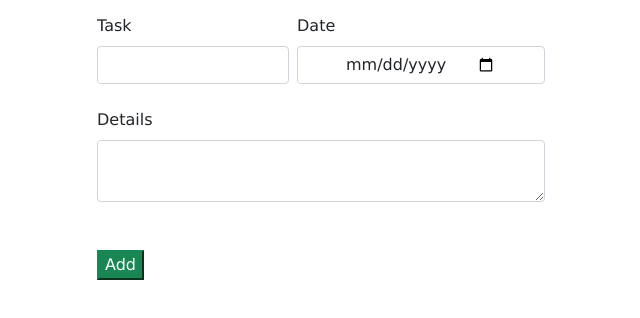
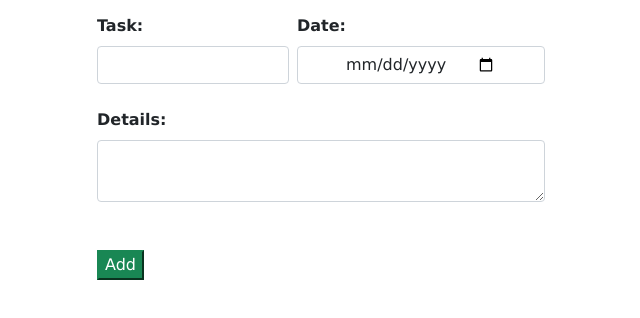
Before and after one commit to 3ple-C/_to_doList, a plain HTML site: page index.html in a window 1280 px wide. Shown: the part 128-446 px from the top of the page, without its empty margins (319-959 px from the left). Drawn offline with Linux system fonts and the light colour scheme.

Commit message:
Made UI update

```diff
--- a/index.html
+++ b/index.html
@@ -21,21 +21,22 @@
 
             <div class="d-flex pb-">
                 <div class="pe-1">
-                    <label for="message" class="pb-2 pt-2">Task</label><br>
+                    <label for="message" class="pb-2 pt-2 fw-bold">Task:</label><br>
                     <input type="text" name="message" id="addTask" class="form-control"></input><br>
                 </div>
 
                 <div class="ps-1">
-                    <label for="message" class="pb-2 pt-2">Date</label><br>
+                    <label for="message" class="pb-2 pt-2 fw-bold">Date:</label><br>
                     <input type="date" name="message" id="taskDate" class="form-control w-full px-5"></input><br>
                 </div>
             </div>
 
-            <label for="message" class="pb-2">Details</label><br>
+            <label for="message" class="pb-2 fw-bold">Details:</label><br>
             <textarea type="text" name="message" id="taskDetails" class="form-control"></textarea><br>
+
             <div id="status_msg"></div><br>
+
             <button type="submit" id="btnTasks" class="btn-success">Add</button>
-
         </section>
 
         <div id="tasks" class="mt-5">
@@ -48,5 +49,4 @@
 
     <script src="./assets/js/todo.js"></script>
 </body>
-
 </html>
```
